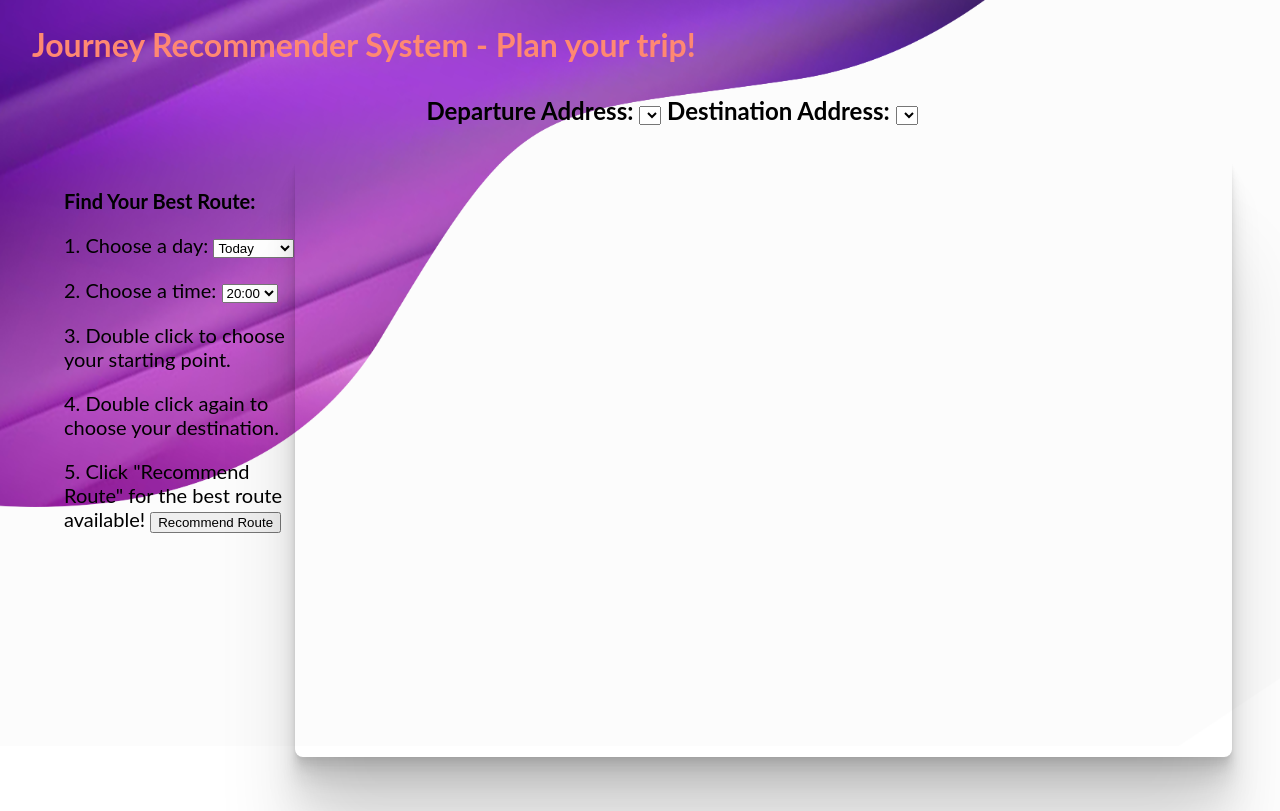
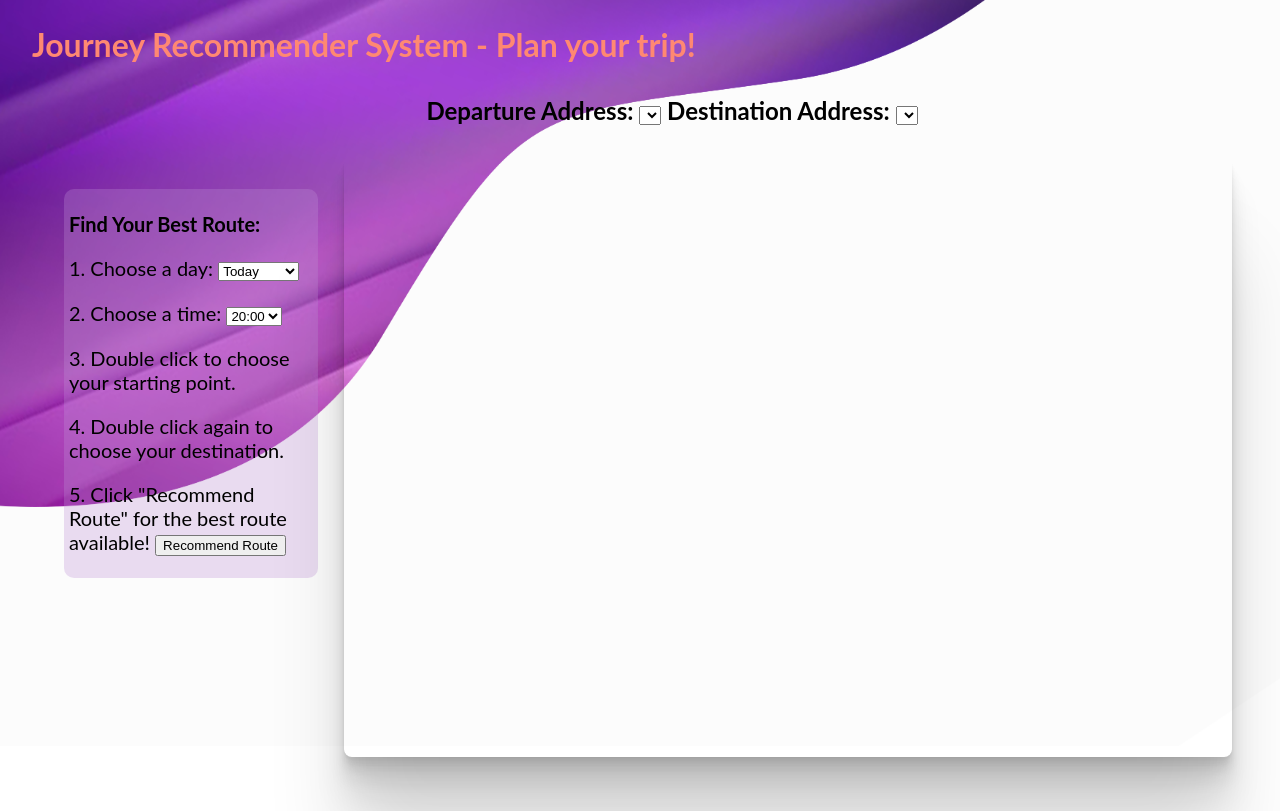
Before and after one commit to EJEgan/CityBikes, a Flask app: page /route in a window 1280 px wide. Shown: the part 159-970 px from the top of the page. Run offline with Flask 2, Linux system fonts and the light colour scheme; data that the repository does not hold is empty; some libraries are stand-ins or nearby versions.

Commit message:
Route planner instruction box added.

```diff
--- a/flaskapp/static/routestyle.css
+++ b/flaskapp/static/routestyle.css
@@ -101,6 +101,7 @@ body {
 
 .instruc_div{
     width:25%;
+    margin: 0 4% 0 0;
 }
 
 .instructions{
@@ -108,6 +109,9 @@ body {
     color:black;
     margin:4rem;
     font-size:1.25rem;
+    padding: 1% 2%;
+    background-color: rgba(190, 144, 212, 0.3);
+    border-radius: 10px;
 }
 
 /*.journey_dropdown>select-selected {
```
